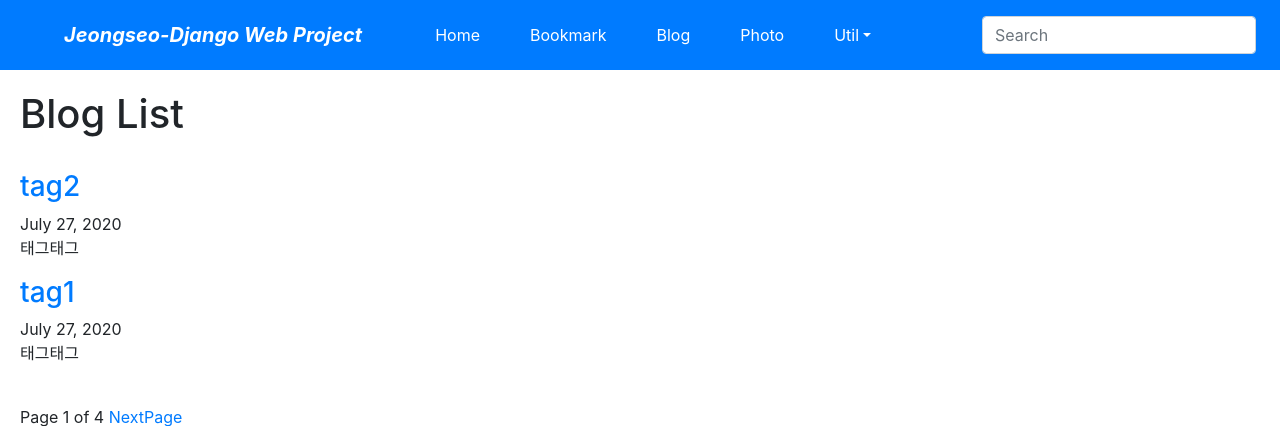
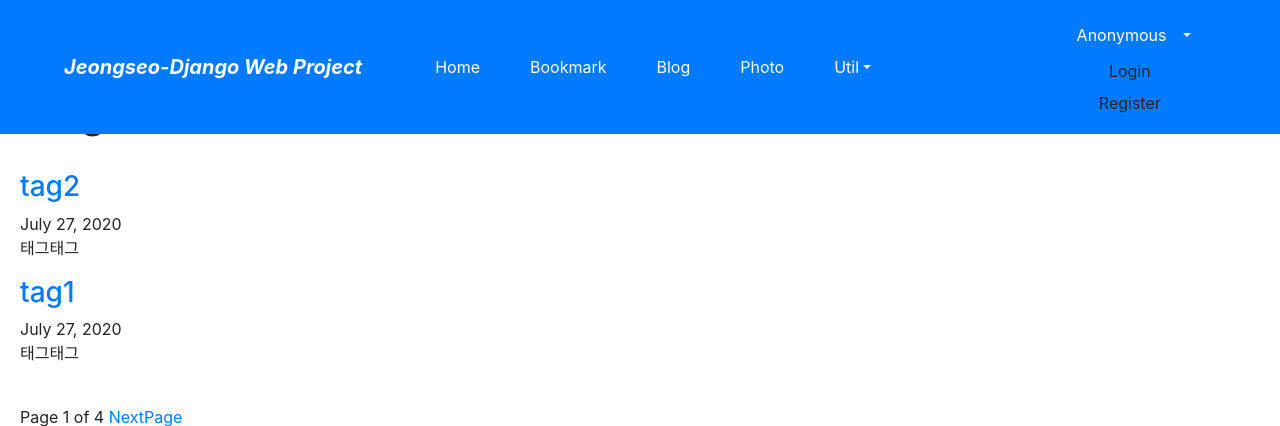
Before and after one commit to Jeongseo21/django_project, a Django app: page /blog/ in a window 1280 px wide. Shown: the top 426 px of the page. Run offline with Django 3.2, Linux system fonts and the light colour scheme; data comes from the database, SQL or seed files in the repository; some libraries are stand-ins or nearby versions.

Commit message:
로그인기능 미완

```diff
--- a/pyDjango/ch99/mysite/settings.py
+++ b/pyDjango/ch99/mysite/settings.py
@@ -43,6 +43,8 @@ INSTALLED_APPS = [
     'taggit.apps.TaggitAppConfig',
     'taggit_templatetags2',
     'photo.apps.PhotoConfig',
+    'widget_tweaks',
+
 ]
 
 MIDDLEWARE = [
@@ -135,3 +137,6 @@ TAGGIT_LIMIT = 50
 
 DISQUS_SHORTNAME = 'pydjango-web-1'
 DISQUS_MY_DOMAIN = 'http://192.168.56.101:8000'
+
+#LOGIN_URL = '/accounts/login/'
+LOGIN_REDIRECT_URL = '/'
--- a/pyDjango/ch99/mysite/urls.py
+++ b/pyDjango/ch99/mysite/urls.py
@@ -5,10 +5,16 @@ from django.urls import path, include
 
 from mysite.views import HomeView
 
+from mysite.views import UserCreateView, UserCreateDoneTV #register를 처리하는 뷰 임포트
+
 
 urlpatterns = [
     path('admin/', admin.site.urls),
-    # shkim
+
+    path('accounts/', include('django.contrib.auth.urls')),
+    path('accounts/register/', UserCreateView.as_view(), name='register'),
+    path('accounts/register/done/', UserCreateDoneTV.as_view(), name='register_done'),
+
     path('', HomeView.as_view(), name='home'),
     path('bookmark/', include('bookmark.urls')),
     path('blog/', include('blog.urls')),
--- a/pyDjango/ch99/templates/base.html
+++ b/pyDjango/ch99/templates/base.html
@@ -61,9 +61,31 @@
                     </div>
                 </li>
             </ul>
-            <form class="form-inline my-2" action="" method="post">{% csrf_token %}
+            <!-- <form class="form-inline my-2" action="" method="post">{% csrf_token %}
                 <input class="form-control mr-sm-2" type="search" placeholder="Search" name="search_word">
-            </form>
+            </form> -->
+
+            <ul class="navbar-nav ml-5 mr-5">
+                <li class="nav-item dropdown mx-1 btn btn-primary">
+                    {% if user.is_active %}
+                    <a class="nav-link dropdown-toggle text-white" href="#" data-toggle="dropdown">
+                        <i class="fas fa-user"></i>&ensp;{% firstof user.get_short_name user.get_username %}&ensp;
+                    </a>
+                    <div class="dropdown-menu">
+                        <a class="dropdown-item" href="{% url 'loggout' %}">Logout</a>
+                        <a class="dropdown-item" href="{% url 'password_change' %}">Change Password</a>
+                    </div>
+                    {% else %}
+                    <a class="nav-link dropdown-toggle text-white" href="#" data-toggle="dropdown">
+                        <i class="fas fa-user"></i>&ensp;Anonymous&ensp;
+                    </a>
+                    <div>
+                        <a class="dropdown-item" href="{% url 'login' %}">Login</a>
+                        <a class="dropdown-item" href="{% url 'register' %}">Register</a>
+                    </div>
+                    {% endif %}
+                </li>
+            </ul>
         </div>
     </nav>
 
```
Also changed, not shown: pyDjango/ch99/mysite/views.py (+12 -0 lines).
